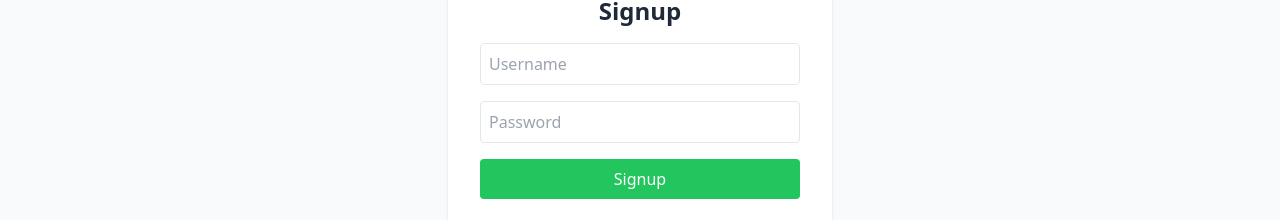
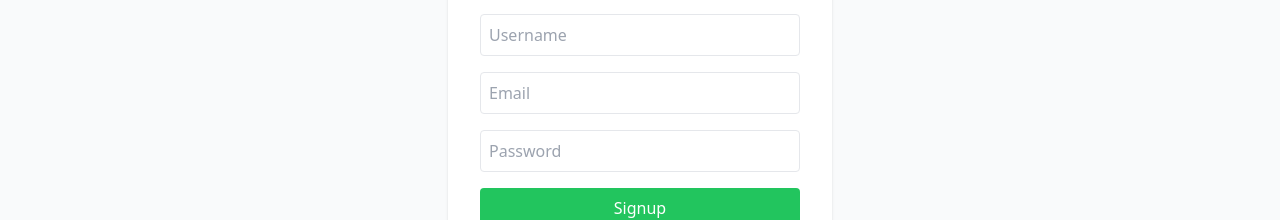
Before and after one commit to SheetalTechInsights/Algoverse-Fullstack, a React (Vite) app in the folder algoverse-frontend/: page /signup in a window 1280 px wide. Shown: the part 376-596 px from the top of the page. Built offline with nearby package versions, Linux system fonts and the light colour scheme; no server answers.

Commit message:
fix signup: add email field to request, service, and form

```diff
--- a/algoverse-frontend/src/pages/Signup.jsx
+++ b/algoverse-frontend/src/pages/Signup.jsx
@@ -4,6 +4,7 @@
 
 export default function Signup() {
   const [username, setUsername] = useState("");
+  const [email, setEmail] = useState("");
   const [password, setPassword] = useState("");
   const navigate = useNavigate();
 
@@ -18,6 +19,7 @@
         },
         body: JSON.stringify({
           username,
+          email,
           password
         })
       });
@@ -50,6 +52,15 @@
         />
 
         <input
+          type="email"
+          placeholder="Email"
+          className="w-full border p-2 rounded"
+          value={email}
+          onChange={(e) => setEmail(e.target.value)}
+          required
+        />
+
+        <input
           type="password"
           placeholder="Password"
           className="w-full border p-2 rounded"
```
Also changed, not shown: 2 other files (tests, documents, lock files or other folders).
